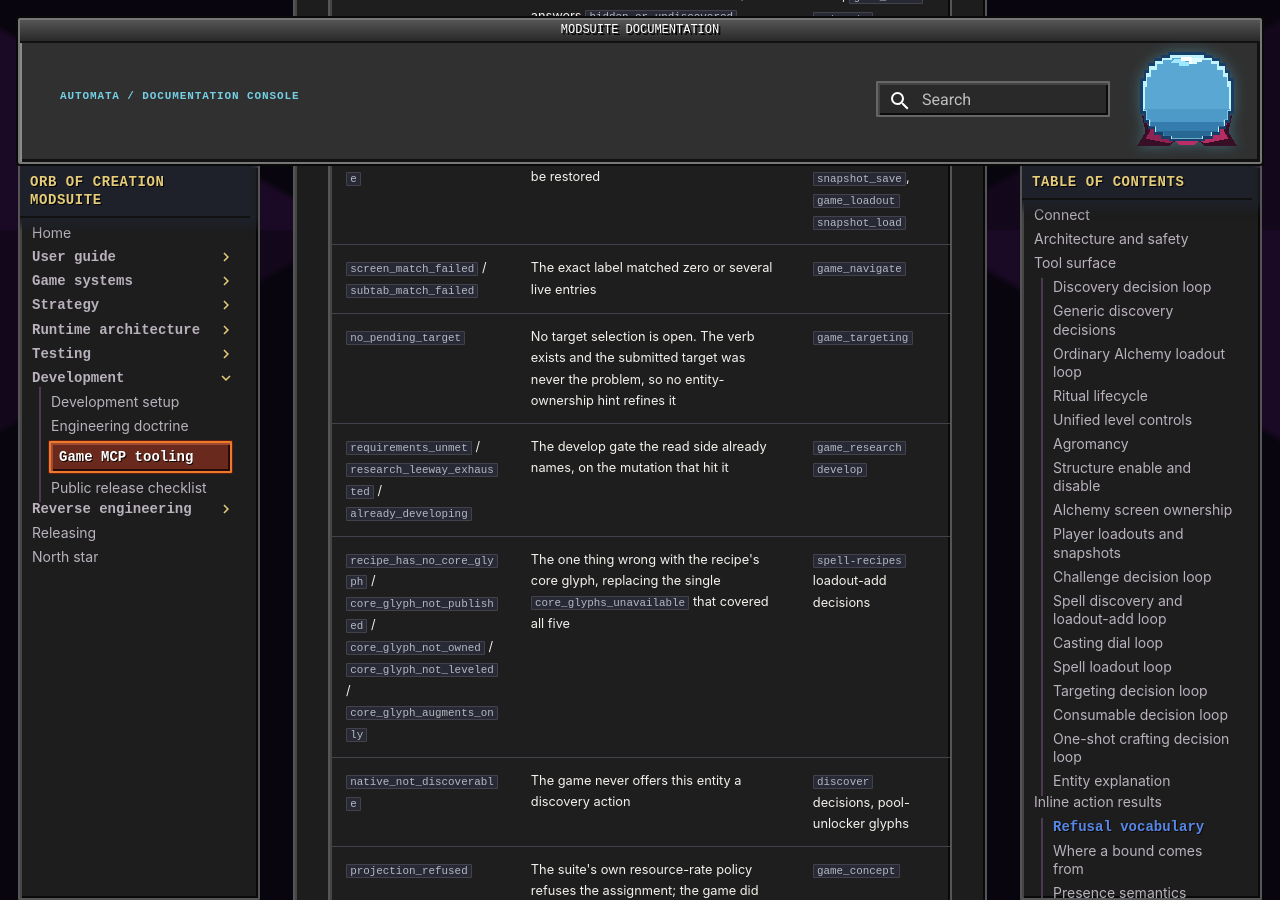
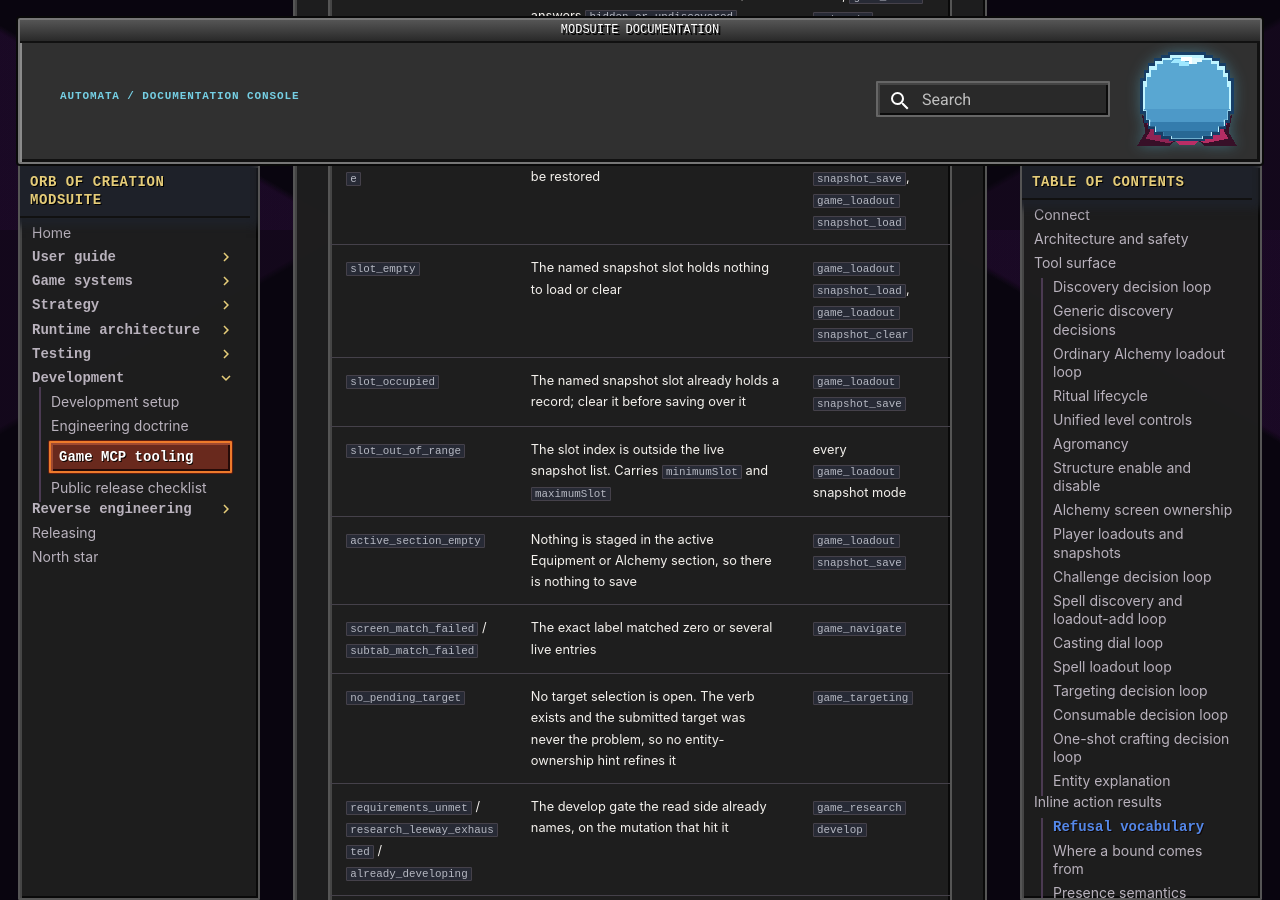
Before and after one commit to Vojow/OrbOfCreation-ModSuite, an MkDocs documentation site: the page built from docs/development/mcp-tools.md, in a window 1280 px wide and 900 px high, scrolled down 30370 px. Built offline with MkDocs 1.6.1 and Material for MkDocs 9.7.7, drawn with Linux system fonts in a browser that asks for light colours; comment, search, counter and statistics services are not loaded.

Commit message:
mcp: explain_entity speaks the research row's vocabulary
Its predicates named the completed and requirement gates with words no
other surface uses, and asked about a running development before the
gates IsWithinDevelopRange asks first. The codes are already_maxed and
requirements_unmet everywhere now, already_developing is last, and the
four newly reachable loadout snapshot codes join the vocabulary table.

```diff
--- a/docs/development/mcp-tools.md
+++ b/docs/development/mcp-tools.md
@@ -932,6 +932,10 @@ sentence was written from, so the two can never disagree.
 | `automation_full` | Every automation slot on the queue is in use. Only a queue genuinely out of room answers this; an undiscovered recipe answers `hidden_or_undiscovered` | `explain_entity`/`world_get` crafting rows, `game_craft automate` |
 | `switch_blocked` | The game refuses a loadout swap right now (`LoadoutManager.CanSwapLoadouts()`) | `game_loadout select`, the `canSelect` read |
 | `saved_entry_unavailable` | A saved snapshot's stored entry cannot be restored | `game_loadout snapshot_save`, `game_loadout snapshot_load` |
+| `slot_empty` | The named snapshot slot holds nothing to load or clear | `game_loadout snapshot_load`, `game_loadout snapshot_clear` |
+| `slot_occupied` | The named snapshot slot already holds a record; clear it before saving over it | `game_loadout snapshot_save` |
+| `slot_out_of_range` | The slot index is outside the live snapshot list. Carries `minimumSlot` and `maximumSlot` | every `game_loadout` snapshot mode |
+| `active_section_empty` | Nothing is staged in the active Equipment or Alchemy section, so there is nothing to save | `game_loadout snapshot_save` |
 | `screen_match_failed` / `subtab_match_failed` | The exact label matched zero or several live entries | `game_navigate` |
 | `no_pending_target` | No target selection is open. The verb exists and the submitted target was never the problem, so no entity-ownership hint refines it | `game_targeting` |
 | `requirements_unmet` / `research_leeway_exhausted` / `already_developing` | The develop gate the read side already names, on the mutation that hit it | `game_research develop` |
```
Also changed, not shown: 2 other files.
